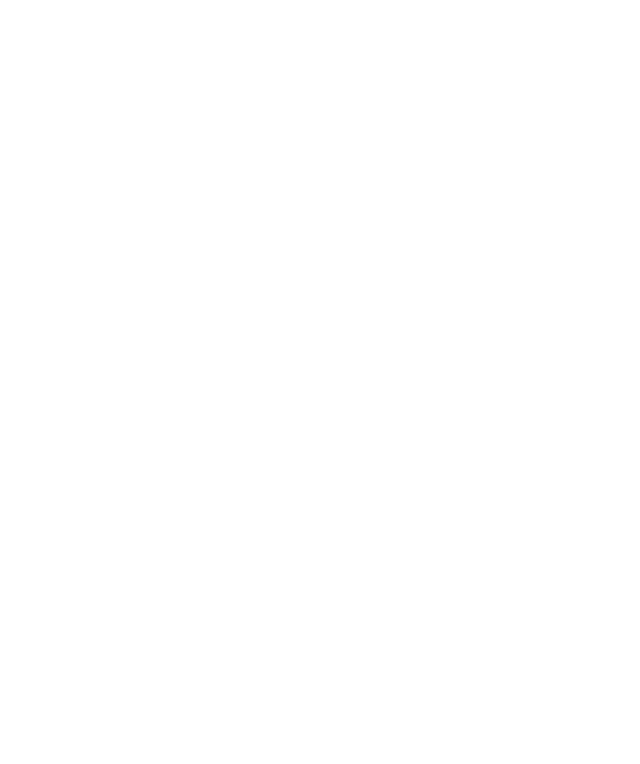
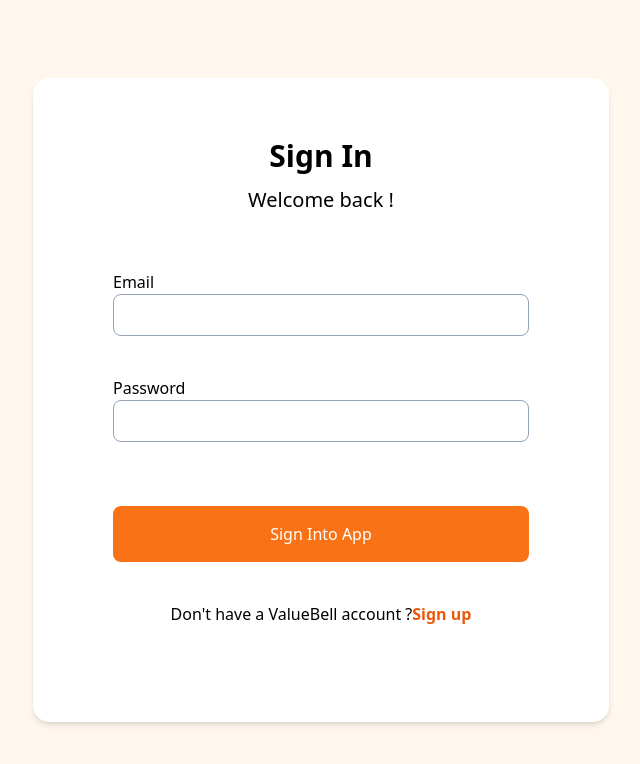
Before and after one commit to paapahagan/hr-project, a React (Vite) app: page / in a window 1280 px wide. Shown: the top 764 px of the page, without its empty margins (319-959 px from the left). Built offline with nearby package versions, Linux system fonts and the light colour scheme.

Commit message:
feat: initial commit

```diff
--- a/src/App.jsx
+++ b/src/App.jsx
@@ -1,5 +1,11 @@
+import Login from "./components/Login";
+
 function App() {
-  return <div className="App"></div>;
+  return (
+    <div className="App">
+      <Login />
+    </div>
+  );
 }
 
 export default App;
--- /dev/null
+++ b/src/components/Login.jsx
@@ -0,0 +1,81 @@
+import React, { useState } from "react";
+
+// login component
+function Login() {
+  const [email, setEmail] = useState();
+  const [password, setPassword] = useState();
+  const [error, setError] = useState(null);
+
+  function isValidEmail(email) {
+    return /\S+@\S+\.\S+/.test(email);
+  }
+
+  const handleSubmit = (event) => {
+    event.preventDefault();
+
+    alert("Submitted");
+
+    if (isValidEmail(email)) {
+      console.log("email is valid");
+    } else {
+      setError("email is invalid");
+    }
+  };
+
+  return (
+    <form
+      onSubmit={handleSubmit}
+      className="grid content-center min-h-screen px-10 py-10 bg-orange-50 lg:grid justify-items-center"
+    >
+      <div className="container bg-white shadow-md rounded-2xl grid justify-items-center p-10 md:w-3/4  lg:max-w-xl ">
+        <div className="mt-5">
+          <h2 className=" text-center text-3xl font-bold ">Sign In</h2>
+          <p className=" text-xl mt-3">Welcome back !</p>
+        </div>
+
+        <div className="container px-5 py-5 md:px-20 lg:px-10  lg:py-14">
+          <div className=" grid ">
+            <label>Email</label>
+            <input
+              value={email}
+              type="text"
+              className="border border-slate-400 focus:ring focus:ring-orange-500 focus:outline-none rounded-lg px-5 lg: py-2"
+              onChange={(e) => setEmail(e.target.value)}
+              required
+            />
+            {error && <h2 style={{ color: "red" }}>{error}</h2>}
+          </div>
+          <div className="grid mt-5 lg:mt-10 ">
+            <label>Password</label>
+            <input
+              value={password}
+              type="password"
+              className="border border-slate-400 focus:ring focus:ring-orange-500 focus:outline-none rounded-lg px-5  lg: py-2"
+              onChange={(e) => setPassword(e.target.value)}
+              required
+            />
+          </div>
+          <div className=" grid gap-y-5 mt-10 lg:mt-16 ">
+            <button
+              type="submit"
+              disabled={!email}
+              className=" bg-orange-500 text-white hover:bg-orange-400 px-20 py-4 rounded-lg lg:"
+            >
+              Sign Into App
+            </button>
+          </div>
+          <div className="mt-5 lg:mt-10 text-center">
+            <p>
+              Don't have a ValueBell account ?
+              <a href="" className="text-orange-600 font-bold">
+                Sign up
+              </a>
+            </p>
+          </div>
+        </div>
+      </div>
+    </form>
+  );
+}
+
+export default Login;
```
